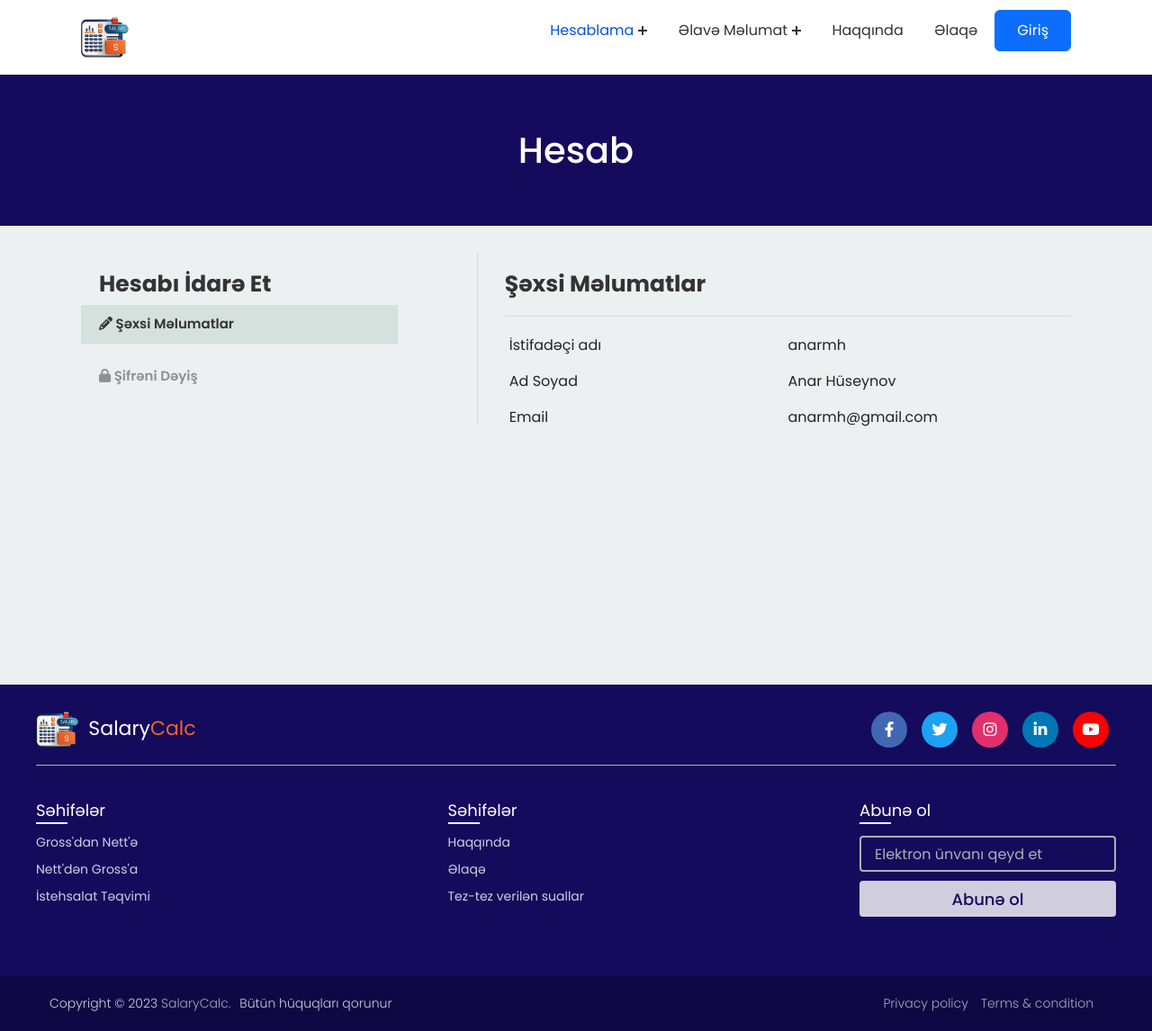
After one commit to Jeihunn/salary-calculator-web, a Django app: page /identity/profile/ in a window 1280 px wide. The commit adds this page. Shown: the whole page at 90% size. Run offline with Django 4.2, Linux system fonts and the light colour scheme; some libraries are stand-ins or nearby versions.

Commit message:
minor corrections

```diff
--- a/Front-End/contact.html
+++ b/Front-End/contact.html
@@ -11,10 +11,10 @@
       type="image/x-icon"
     />
 
-    <!-- ===== Font Awesome v5.15.2 ===== -->
+    <!-- ===== Font Awesome v6.4.2 ===== -->
     <link
       rel="stylesheet"
-      href="https://cdnjs.cloudflare.com/ajax/libs/font-awesome/5.15.2/css/all.min.css"
+      href="https://cdnjs.cloudflare.com/ajax/libs/font-awesome/6.4.2/css/all.min.css"
     />
     <!-- ===== Iconscout v4.0.0 ===== -->
     <link
--- a/Front-End/faq.html
+++ b/Front-End/faq.html
@@ -11,10 +11,10 @@
       type="image/x-icon"
     />
 
-    <!-- ===== Font Awesome v5.15.2 ===== -->
+    <!-- ===== Font Awesome v6.4.2 ===== -->
     <link
       rel="stylesheet"
-      href="https://cdnjs.cloudflare.com/ajax/libs/font-awesome/5.15.2/css/all.min.css"
+      href="https://cdnjs.cloudflare.com/ajax/libs/font-awesome/6.4.2/css/all.min.css"
     />
     <!-- ===== Iconscout v4.0.0 ===== -->
     <link
--- a/Front-End/gorss-to-nett.html
+++ b/Front-End/gorss-to-nett.html
@@ -11,10 +11,10 @@
       type="image/x-icon"
     />
 
-    <!-- ===== Font Awesome v5.15.2 ===== -->
+    <!-- ===== Font Awesome v6.4.2 ===== -->
     <link
       rel="stylesheet"
-      href="https://cdnjs.cloudflare.com/ajax/libs/font-awesome/5.15.2/css/all.min.css"
+      href="https://cdnjs.cloudflare.com/ajax/libs/font-awesome/6.4.2/css/all.min.css"
     />
     <!-- ===== Iconscout v4.0.0 ===== -->
     <link
--- a/Front-End/index.html
+++ b/Front-End/index.html
@@ -11,10 +11,10 @@
       type="image/x-icon"
     />
 
-    <!-- ===== Font Awesome v5.15.2 ===== -->
+    <!-- ===== Font Awesome v6.4.2 ===== -->
     <link
       rel="stylesheet"
-      href="https://cdnjs.cloudflare.com/ajax/libs/font-awesome/5.15.2/css/all.min.css"
+      href="https://cdnjs.cloudflare.com/ajax/libs/font-awesome/6.4.2/css/all.min.css"
     />
     <!-- ===== Iconscout v4.0.0 ===== -->
     <link
--- a/Front-End/login.html
+++ b/Front-End/login.html
@@ -11,10 +11,10 @@
       type="image/x-icon"
     />
 
-    <!-- ===== Font Awesome v5.15.2 ===== -->
+    <!-- ===== Font Awesome v6.4.2 ===== -->
     <link
       rel="stylesheet"
-      href="https://cdnjs.cloudflare.com/ajax/libs/font-awesome/5.15.2/css/all.min.css"
+      href="https://cdnjs.cloudflare.com/ajax/libs/font-awesome/6.4.2/css/all.min.css"
     />
     <!-- ===== Iconscout v4.0.0 ===== -->
     <link
--- a/Front-End/nett-to-gross.html
+++ b/Front-End/nett-to-gross.html
@@ -11,10 +11,10 @@
       type="image/x-icon"
     />
 
-    <!-- ===== Font Awesome v5.15.2 ===== -->
+    <!-- ===== Font Awesome v6.4.2 ===== -->
     <link
       rel="stylesheet"
-      href="https://cdnjs.cloudflare.com/ajax/libs/font-awesome/5.15.2/css/all.min.css"
+      href="https://cdnjs.cloudflare.com/ajax/libs/font-awesome/6.4.2/css/all.min.css"
     />
     <!-- ===== Iconscout v4.0.0 ===== -->
     <link
--- a/Front-End/register.html
+++ b/Front-End/register.html
@@ -11,10 +11,10 @@
       type="image/x-icon"
     />
 
-    <!-- ===== Font Awesome v5.15.2 ===== -->
+    <!-- ===== Font Awesome v6.4.2 ===== -->
     <link
       rel="stylesheet"
-      href="https://cdnjs.cloudflare.com/ajax/libs/font-awesome/5.15.2/css/all.min.css"
+      href="https://cdnjs.cloudflare.com/ajax/libs/font-awesome/6.4.2/css/all.min.css"
     />
     <!-- ===== Iconscout v4.0.8 ===== -->
     <link
--- a/Front-End/work-calendar.html
+++ b/Front-End/work-calendar.html
@@ -11,10 +11,10 @@
       type="image/x-icon"
     />
 
-    <!-- ===== Font Awesome v5.15.2 ===== -->
+    <!-- ===== Font Awesome v6.4.2 ===== -->
     <link
       rel="stylesheet"
-      href="https://cdnjs.cloudflare.com/ajax/libs/font-awesome/5.15.2/css/all.min.css"
+      href="https://cdnjs.cloudflare.com/ajax/libs/font-awesome/6.4.2/css/all.min.css"
     />
     <!-- ===== Iconscout v4.0.0 ===== -->
     <link
--- a/SalaryCalc/config/settings.py
+++ b/SalaryCalc/config/settings.py
@@ -78,7 +78,7 @@ AUTHENTICATION_BACKENDS = [
 ACCOUNT_AUTHENTICATION_METHOD = 'username_email'
 ACCOUNT_EMAIL_REQUIRED = True
 ACCOUNT_USERNAME_REQUIRED = True
-ACCOUNT_EMAIL_VERIFICATION = 'none'
+ACCOUNT_EMAIL_VERIFICATION = 'mandatory'
 ACCOUNT_EMAIL_CONFIRMATION_COOLDOWN = 30
 ACCOUNT_LOGOUT_ON_GET = True
 
--- a/SalaryCalc/core/templates/core/base.html
+++ b/SalaryCalc/core/templates/core/base.html
@@ -13,10 +13,10 @@
       type="image/x-icon"
     />
 
-    <!-- ===== Font Awesome v5.15.2 ===== -->
+    <!-- ===== Font Awesome v6.4.2 ===== -->
     <link
       rel="stylesheet"
-      href="https://cdnjs.cloudflare.com/ajax/libs/font-awesome/5.15.2/css/all.min.css"
+      href="https://cdnjs.cloudflare.com/ajax/libs/font-awesome/6.4.2/css/all.min.css"
     />
     <!-- ===== Iconscout v4.0.0 ===== -->
     <link
--- a/SalaryCalc/core/templates/core/includes/header.html
+++ b/SalaryCalc/core/templates/core/includes/header.html
@@ -58,7 +58,7 @@
                 <li class="menu-item menu-has-child-item">
                   <a href="#" data-toggle="sub-menu">{{ request.user.username }}</a>
                   <ul class="submenu">
-                    <li class="menu-item"><a href="profil.html">Hesab</a></li>
+                    <li class="menu-item"><a href="{% url "profile_view" %}">Hesab</a></li>
                     <li class="menu-item"><a href="{% url 'account_logout' %}">Çıxış</a></li>
                   </ul>
                 </li>
--- /dev/null
+++ b/SalaryCalc/identity/templates/identity/profile.html
@@ -0,0 +1,81 @@
+{% extends "core/base.html" %}
+{% load static widget_tweaks %}
+
+{% block page_title %}
+<title>Profil | SalaryCalc</title>
+{% endblock page_title %}
+
+
+{% block css %}
+<link rel="stylesheet" href="{% static "css/account.css" %}" />
+{% endblock css %}
+
+
+{% block header_page_title %}
+<h1>Hesab</h1>
+{% endblock header_page_title %}
+
+
+{% block main %}
+<main>
+  <section id="profile">
+    <div class="container">
+      <div class="row">
+        <div class="col-12 col-md-5">
+          <div class="profile-header">
+            <h2 class="title">Hesabı İdarə Et</h2>
+            <div class="content">
+              <a href="./profile.html">
+                <div class="content-title active-title">
+                  <i class="fa-solid fa-pencil"></i>
+                  <span>Şəxsi Məlumatlar</span>
+                </div>
+              </a>
+              <a href="./change-password.html">
+                <div class="content-title">
+                  <i class="fa-solid fa-lock"></i>
+                  <span>Şifrəni Dəyiş</span>
+                </div>
+              </a>
+            </div>
+          </div>
+        </div>
+        <div class="col-12 col-md-7">
+          <div class="profile-info">
+            <div class="content-desc">
+              <h2>Şəxsi Məlumatlar</h2>
+              <div class="content-text">
+                <div class="row my-3">
+                  <div class="col-6">
+                    <span class="text">İstifadəçi adı</span>
+                  </div>
+                  <div class="col-6"><span class="text">anarmh</span></div>
+                </div>
+                <div class="row my-3">
+                  <div class="col-6">
+                    <span class="text">Ad Soyad</span>
+                  </div>
+                  <div class="col-6">
+                    <span class="text">Anar Hüseynov</span>
+                  </div>
+                </div>
+                <div class="row my-3">
+                  <div class="col-6"><span class="text">Email</span></div>
+                  <div class="col-6">
+                    <span class="text">anarmh@gmail.com</span>
+                  </div>
+                </div>
+              </div>
+            </div>
+          </div>
+        </div>
+      </div>
+    </div>
+  </section>
+</main>
+{% endblock main %}
+
+
+{% block js %}
+<script src="{% static "js/eye-show-hide.js" %}"></script>
+{% endblock js %}
--- a/SalaryCalc/identity/urls.py
+++ b/SalaryCalc/identity/urls.py
@@ -2,5 +2,5 @@ from django.urls import path
 from . import views
 
 urlpatterns = [
-    # path("", views.index_view, name="index_view"),
+    path("profile/", views.profile_view, name="profile_view"),
 ]
--- a/SalaryCalc/identity/views.py
+++ b/SalaryCalc/identity/views.py
@@ -1,3 +1,8 @@
 from django.shortcuts import render
 
+
 # Create your views here.
+
+
+def profile_view(request):
+    return render(request, 'identity/profile.html')
```
Also changed, not shown: Front-End/change-password.html (+3 -12 lines), Front-End/profile.html (+3 -12 lines), 1 other file.
